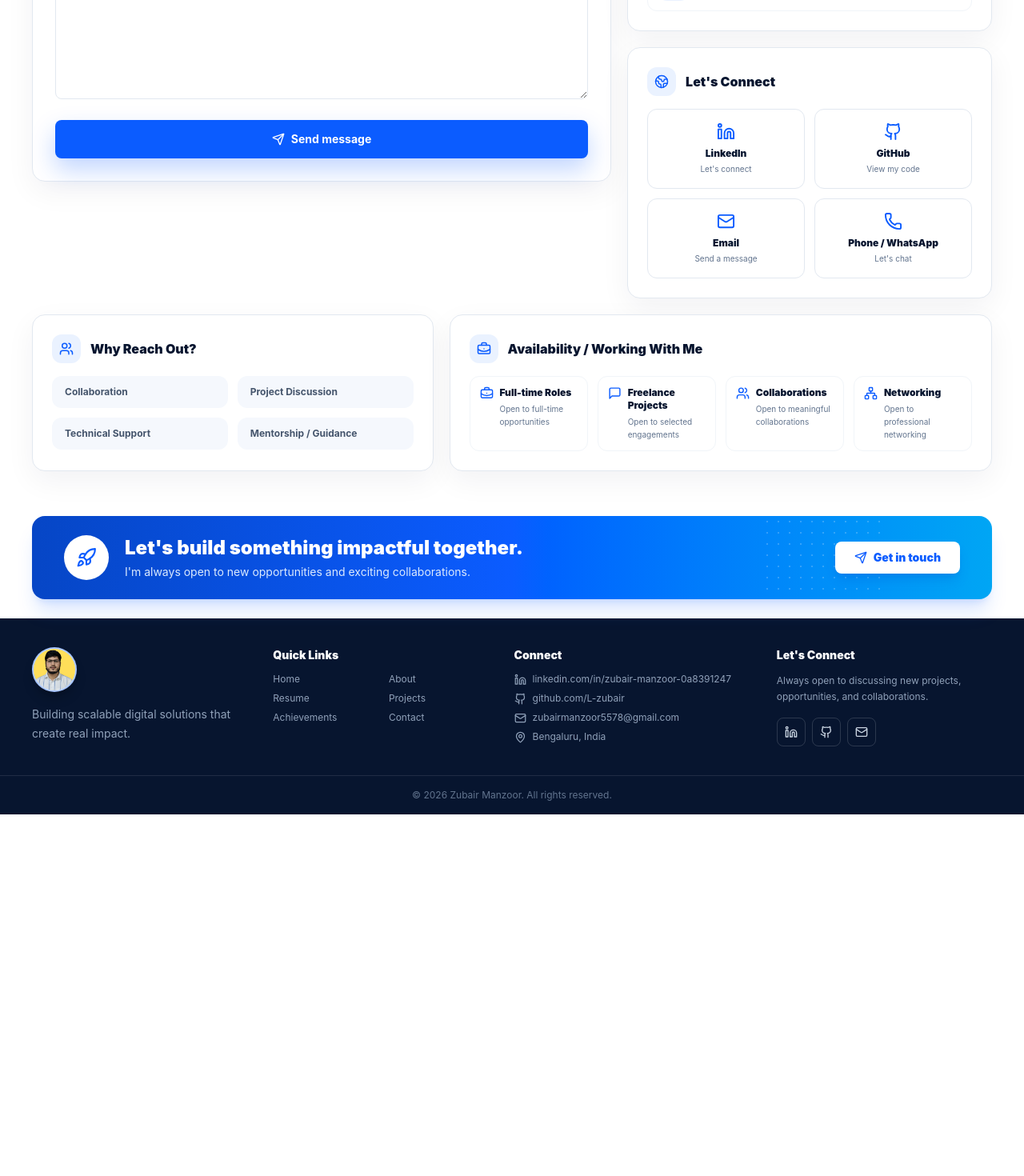
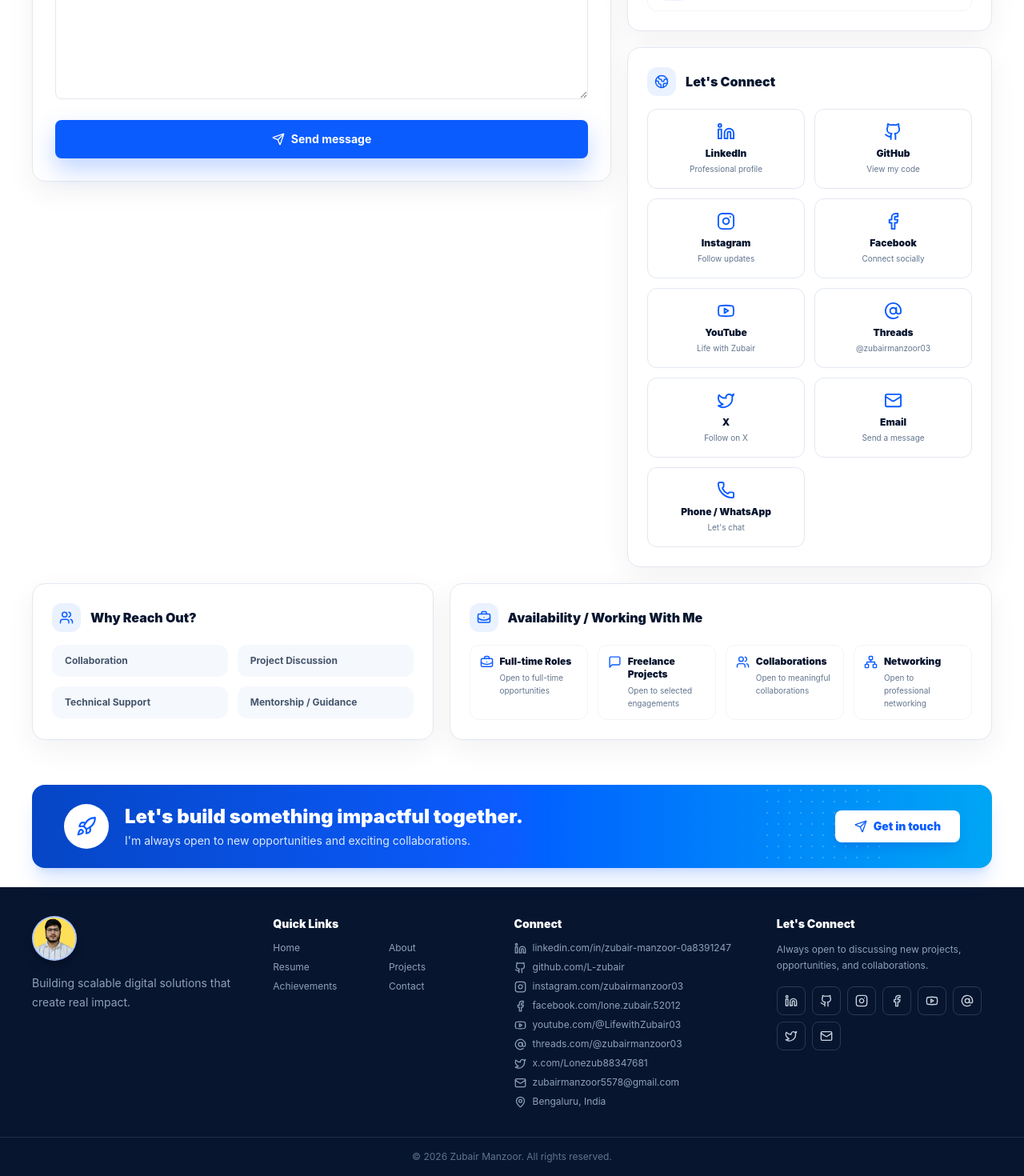
Before and after one commit to L-zubair/zubair-manzoor-portfolio, a React (Vite) app in the folder client/: page /contact in a window 1280 px wide. Shown: the part 1046-2516 px from the top of the page at 80% size. Before the commit the page ends 2064 px from the top, so only its background shows below. Built offline with nearby package versions, Linux system fonts and the light colour scheme.

Commit message:
Add social media links

```diff
--- a/client/src/components/layout/Footer.jsx
+++ b/client/src/components/layout/Footer.jsx
@@ -1,4 +1,4 @@
-import { Github, Linkedin, Mail, MapPin } from "lucide-react";
+import { AtSign, Facebook, Github, Instagram, Linkedin, Mail, MapPin, Twitter, Youtube } from "lucide-react";
 import { Link } from "react-router-dom";
 import { navItems, profile } from "../../data/portfolio";
 import Container from "../common/Container";
@@ -6,7 +6,22 @@ import Container from "../common/Container";
 const socialLinks = [
   { label: "LinkedIn", href: profile.socials.linkedin, icon: Linkedin },
   { label: "GitHub", href: profile.socials.github, icon: Github },
+  { label: "Instagram", href: profile.socials.instagram, icon: Instagram },
+  { label: "Facebook", href: profile.socials.facebook, icon: Facebook },
+  { label: "YouTube", href: profile.socials.youtube, icon: Youtube },
+  { label: "Threads", href: profile.socials.threads, icon: AtSign },
+  { label: "X", href: profile.socials.x, icon: Twitter },
   { label: "Email", href: `mailto:${profile.email}`, icon: Mail }
+];
+
+const connectLinks = [
+  { label: "linkedin.com/in/zubair-manzoor-0a8391247", href: profile.socials.linkedin, icon: Linkedin },
+  { label: "github.com/L-zubair", href: profile.socials.github, icon: Github },
+  { label: "instagram.com/zubairmanzoor03", href: profile.socials.instagram, icon: Instagram },
+  { label: "facebook.com/lone.zubair.52012", href: profile.socials.facebook, icon: Facebook },
+  { label: "youtube.com/@LifewithZubair03", href: profile.socials.youtube, icon: Youtube },
+  { label: "threads.com/@zubairmanzoor03", href: profile.socials.threads, icon: AtSign },
+  { label: "x.com/Lonezub88347681", href: profile.socials.x, icon: Twitter }
 ];
 
 export default function Footer() {
@@ -50,22 +65,17 @@ export default function Footer() {
         <div>
           <p className="text-sm font-black">Connect</p>
           <div className="mt-3 space-y-2">
+            {connectLinks.map(({ label, href, icon: Icon }) => (
               <a
-              href={profile.socials.linkedin}
+                key={label}
+                href={href}
                 target="_blank"
                 rel="noreferrer"
                 className="flex items-center gap-2 text-xs text-slate-400 hover:text-white"
               >
-              <Linkedin size={15} /> linkedin.com/in/zubair-manzoor-0a8391247
+                <Icon size={15} /> {label}
               </a>
-            <a
-              href={profile.socials.github}
-              target="_blank"
-              rel="noreferrer"
-              className="flex items-center gap-2 text-xs text-slate-400 hover:text-white"
-            >
-              <Github size={15} /> github.com/L-zubair
-            </a>
+            ))}
             <a
               href={`mailto:${profile.email}`}
               className="flex items-center gap-2 text-xs text-slate-400 hover:text-white"
@@ -83,7 +93,7 @@ export default function Footer() {
           <p className="mt-3 text-xs leading-5 text-slate-400">
             Always open to discussing new projects, opportunities, and collaborations.
           </p>
-          <div className="mt-4 flex gap-2">
+          <div className="mt-4 flex flex-wrap gap-2">
             {socialLinks.map(({ label, href, icon: Icon }) => (
               <a
                 key={label}
@@ -101,7 +111,7 @@ export default function Footer() {
       </Container>
       <div className="border-t border-white/10">
         <Container className="py-4 text-center text-xs text-slate-500">
-          © {new Date().getFullYear()} Zubair Manzoor. All rights reserved.
+          &copy; {new Date().getFullYear()} Zubair Manzoor. All rights reserved.
         </Container>
       </div>
     </footer>
--- a/client/src/data/portfolio.js
+++ b/client/src/data/portfolio.js
@@ -40,8 +40,12 @@ export const profile = {
   socials: {
     github: "https://github.com/L-zubair",
     linkedin: "https://www.linkedin.com/in/zubair-manzoor-0a8391247/",
-    instagram: "",
-    twitter: ""
+    instagram: "https://www.instagram.com/zubairmanzoor03/",
+    facebook: "https://www.facebook.com/lone.zubair.52012/",
+    youtube: "https://www.youtube.com/@LifewithZubair03",
+    threads: "https://www.threads.com/@zubairmanzoor03",
+    x: "https://x.com/Lonezub88347681",
+    twitter: "https://x.com/Lonezub88347681"
   }
 };
 
--- a/client/src/pages/Contact.jsx
+++ b/client/src/pages/Contact.jsx
@@ -1,9 +1,12 @@
 import { useState } from "react";
 import {
+  AtSign,
   BriefcaseBusiness,
   Clock3,
+  Facebook,
   Github,
   Globe2,
+  Instagram,
   Linkedin,
   Mail,
   MapPin,
@@ -11,7 +14,9 @@ import {
   Network,
   Phone,
   Send,
-  Users
+  Twitter,
+  Users,
+  Youtube
 } from "lucide-react";
 import Button from "../components/common/Button";
 import Container from "../components/common/Container";
@@ -85,6 +90,18 @@ export default function Contact() {
     { label: "GitHub", value: "github.com/L-zubair", icon: Github, href: profile.socials.github }
   ];
 
+  const socialCards = [
+    ["LinkedIn", "Professional profile", Linkedin, profile.socials.linkedin],
+    ["GitHub", "View my code", Github, profile.socials.github],
+    ["Instagram", "Follow updates", Instagram, profile.socials.instagram],
+    ["Facebook", "Connect socially", Facebook, profile.socials.facebook],
+    ["YouTube", "Life with Zubair", Youtube, profile.socials.youtube],
+    ["Threads", "@zubairmanzoor03", AtSign, profile.socials.threads],
+    ["X", "Follow on X", Twitter, profile.socials.x],
+    ["Email", "Send a message", Mail, `mailto:${profile.email}`],
+    ["Phone / WhatsApp", "Let's chat", Phone, `tel:${profile.phone.replace(/\s/g, "")}`]
+  ];
+
   const availability = [
     ["Full-time Roles", "Open to full-time opportunities", BriefcaseBusiness],
     ["Freelance Projects", "Open to selected engagements", MessageSquare],
@@ -128,8 +145,25 @@ export default function Contact() {
                   />
                 </label>
                 <div className="grid gap-4 md:grid-cols-2">
-                <Field label="Full Name" name="name" value={form.name} onChange={updateField} placeholder="Your full name" required className="mt-0" />
-                <Field label="Email Address" name="email" type="email" value={form.email} onChange={updateField} placeholder="you@example.com" required className="mt-0" />
+                  <Field
+                    label="Full Name"
+                    name="name"
+                    value={form.name}
+                    onChange={updateField}
+                    placeholder="Your full name"
+                    required
+                    className="mt-0"
+                  />
+                  <Field
+                    label="Email Address"
+                    name="email"
+                    type="email"
+                    value={form.email}
+                    onChange={updateField}
+                    placeholder="you@example.com"
+                    required
+                    className="mt-0"
+                  />
                 </div>
                 <Field label="Subject" name="subject" value={form.subject} onChange={updateField} placeholder="What is this regarding?" required />
                 <label className="mt-4 block">
@@ -210,13 +244,8 @@ export default function Contact() {
               </InfoCard>
 
               <InfoCard title="Let's Connect" icon={Globe2} className="p-6">
-              <div className="grid grid-cols-2 gap-3">
-                {[
-                  ["LinkedIn", "Let's connect", Linkedin, profile.socials.linkedin],
-                  ["GitHub", "View my code", Github, profile.socials.github],
-                  ["Email", "Send a message", Mail, `mailto:${profile.email}`],
-                  ["Phone / WhatsApp", "Let's chat", Phone, `tel:${profile.phone.replace(/\s/g, "")}`]
-                ].map(([label, description, Icon, href]) => (
+                <div className="grid grid-cols-2 gap-3 sm:grid-cols-3 xl:grid-cols-2">
+                  {socialCards.map(([label, description, Icon, href]) => (
                     <a
                       key={label}
                       href={href}
```
Lines whose indentation alone changed are shown as unchanged.
